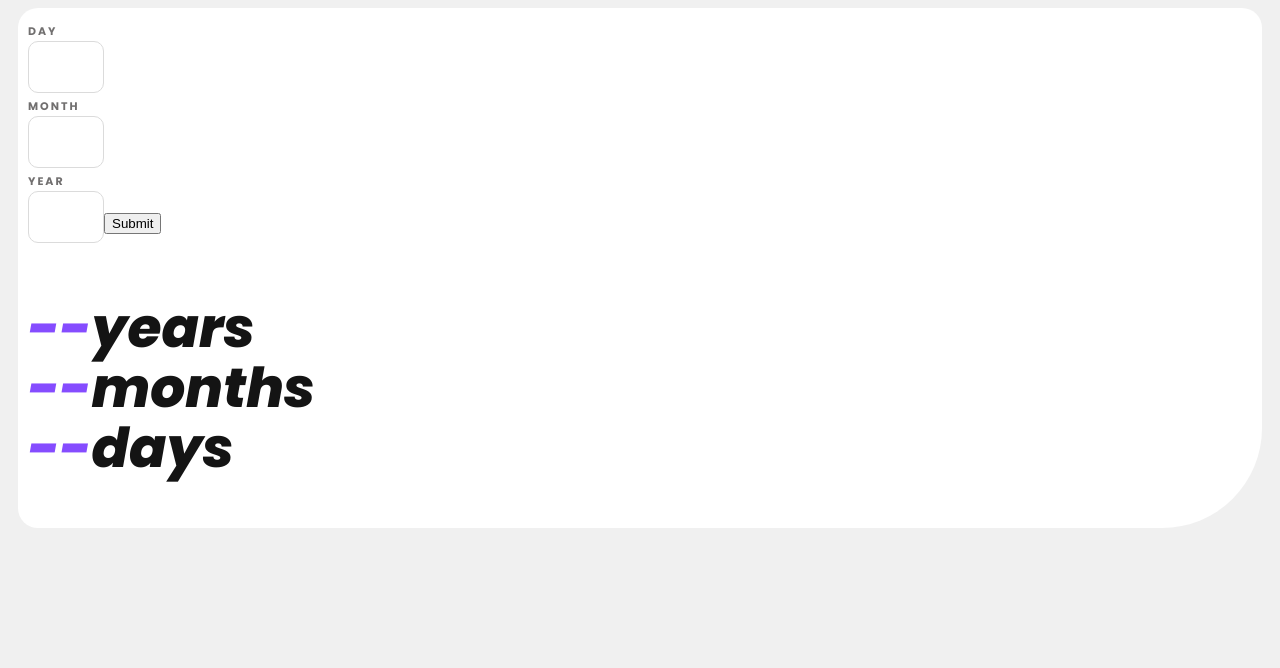
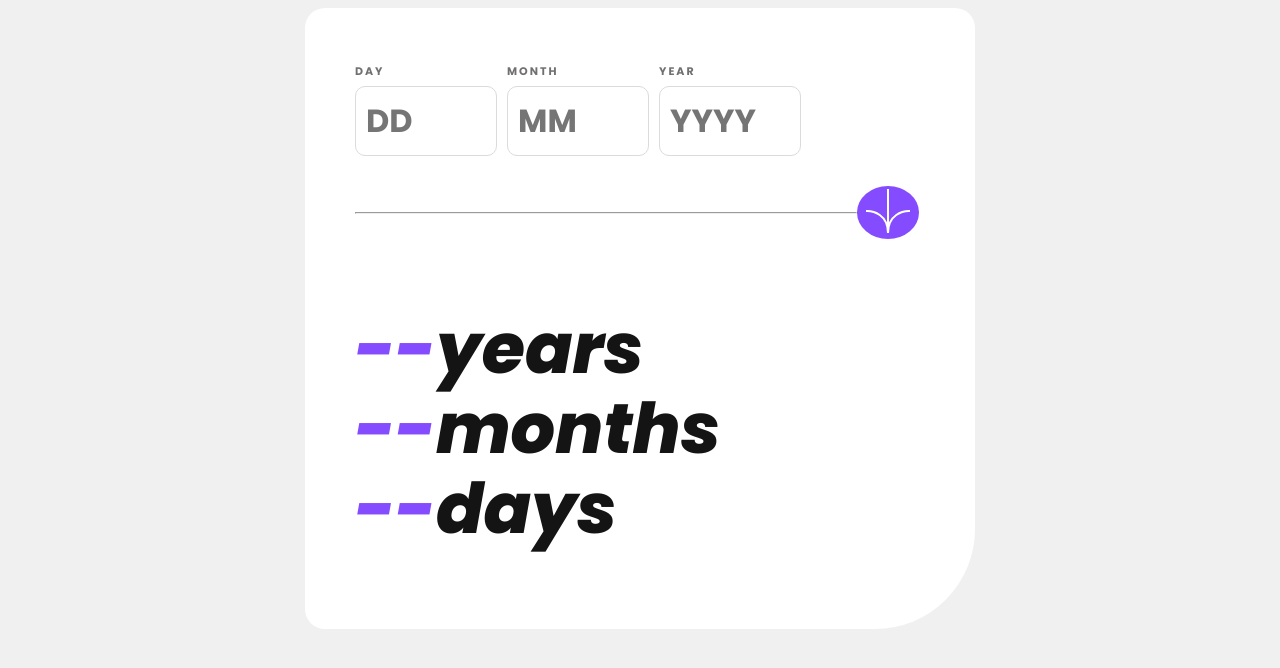
Before and after one commit to CMac450/FM-QR-Code-Component, a React (Vite) app in the folder age-calculator-app-main/: page / in a window 1280 px wide. Shown: the top 668 px of the page. Built offline with nearby package versions, Linux system fonts and the light colour scheme.

Commit message:
Commented out validation logic. Trying it from a new avenue. Add more styling and divider. Also changed button

```diff
--- a/age-calculator-app-main/src/App.css
+++ b/age-calculator-app-main/src/App.css
@@ -4,24 +4,30 @@
 
 .card {
   background-color: hsl(0, 0%, 100%);
-  height: 500px;
+  height: auto;
   border-top-left-radius: 20px;
   border-top-right-radius: 20px;
   border-bottom-left-radius: 20px;
   border-bottom-right-radius: 100px;
-  margin: 0px 10px;
+  margin: auto auto;
   padding: 10px;
+  width: 650px;
   /* text-align: center; */
 }
 
-input {
-  width: 70px;
+.card-body {
+  margin: 40px;
+}
+
+input:not(#submitBtn) {
+  width: 120px;
   font-size: 32px;
   border: 1px solid hsl(0, 0%, 86%);
   border-radius: 10px;
 }
 
-input:required:invalid, p.error-text  {
+form.submitted input:invalid  {
+  border-radius: 2px;
   border-color: hsl(0, 100%, 67%);
 }
 
@@ -35,25 +41,40 @@ input:required:invalid, p.error-text  {
 } */
 
 .input-row {
-  display: inline-block;
-  flex-direction: row;
+  /* display: inline-block;
+  flex-direction: row; */
+  display: flex;
+  width: auto;
+
 }
 
-p, label, input {
+input {
+  padding: 10px;
+  margin-right: 10px;
+  margin-top: 5px;
+  margin-bottom: 30px;
+}
+
+#row {
+  flex-direction: row;
+  /* margin-left: 10px; */
+}
+
+p, label, input, span {
   font-family: Poppins;
 
 }
 
-p:not(.result-text) {
+/* p:not(.result-text) {
   color: hsl(0, 100%, 67%);
   font-weight: normal;
-}
+} */
 
 p.result-text {
   color: hsl(0, 0%, 8%);
-  font-size: 55px;
+  font-size: 70px;
   font-weight: 800;
-  line-height: 60px;
+  line-height: 80px;
 }
 
 /* p.result-text{
@@ -67,14 +88,43 @@ label {
   letter-spacing: 2px;
 }
 
-p[class="result-text"] {
-
-}
-
 span[class="result-num"] {
   color: hsl(259, 100%, 65%);
 }
 
+span[class="error-text"], label[class="invalid-label"] {
+  color: hsl(0, 100%, 67%);
+  /* font-weight: 100;
+  font-size: 12px; */
+}
+
+button {
+  border-radius: 100%;
+  background-color: hsl(259, 100%, 65%);
+  border-color: hsl(259, 100%, 65%);
+  border-style: solid;
+  cursor: pointer;
+}
+
+button:hover {
+  background-color: hsl(0, 0%, 8%);
+  border-color: hsl(0, 0%, 8%);
+}
+
+/* img {
+  height: 50px;
+} */
+
+hr {
+  width: 500px;
+  color: hsl(0, 0%, 95%);
+}
+
+/*place button and divider on same row and center align both items*/
+.divider {
+  display: flex;
+  align-items: center;
+}
 
 
 /* remove input arrows in Chrome, Safari, Edge, Opera */
--- a/age-calculator-app-main/src/App.jsx
+++ b/age-calculator-app-main/src/App.jsx
@@ -9,6 +9,7 @@ function App() {
   const [calculatedDays, setCalculatedDays] = useState(0);
   const [calculatedMonths, setCalculatedMonths] = useState(0);
   const [calculatedYears, setCalculatedYears] = useState(0);
+
   const calculateAge = (dayInput, monthInput, yearInput) => {
 
     let bDay = dayInput;
@@ -27,59 +28,143 @@ function App() {
     let tYear = todayFull.getFullYear();
 
     if (tDay < bDay) {
+      if (bDay !== 0) {
         setCalculatedDays((tDay - bDay) + 30);
+      }
       tMonth -= 1;
     } else {
+      if (bDay !== 0) {
         setCalculatedDays(tDay - bDay);
+      }
     }
 
     if (tMonth < bMonth) {
+      if (bMonth !== 0) {
         setCalculatedMonths((tMonth - bMonth) + 12);
+      }
+
       tYear -= 1;
     } else {
-      setCalculatedMonths(tMonth - bMonth)
+      if (bMonth !== 0) {
+        setCalculatedMonths(tMonth - bMonth);
+      }
     }
 
+    if (bYear !== 0) {
       setCalculatedYears(tYear - bYear);
     }
+  }
 
-  // const validateForm = (event) => {
-  //   event.preventDefault();
-  //   calculateAge();
+
+  const [isDayFieldEmpty, setIsDayFieldEmpty] = useState(true);
+  const [isMonthFieldEmpty, setIsMonthFieldEmpty] = useState(true);
+  const [isYearFieldEmpty, setIsYearFieldEmpty] = useState(true);
+  const [isDayInputValid, setIsDayInputValid] = useState(false);
+  let invalidDayRangeError = (<span className='error-text'>You must choose a number between 1 and 31</span>);
+  let invalidMonthRangeError = (<span className='error-text'>You must choose a number between 1 and 12</span>);
+  let invalidYearError = (<span className='error-text'>You must choose a number less than or eequal to 2023</span>);
+  let invalidDateError = (<span className='error-text'>Your date is invalid.</span>)
+  let requiredFieldError = (<span className='error-text'>This field is required</span>)
+
+
+  const validateForm = (event) => {
+    let d = document.forms["calculteAgeForm"]["day"].value;
+    let m = document.forms["calculteAgeForm"]["month"].value;
+    let y = document.forms["calculteAgeForm"]["year"].value;
+
+    // alert("Your form was submitted");
+
+    event.preventDefault();
+
+    if (d !== "") { // && m === "" && y === ""
+      setIsDayFieldEmpty(false);
+      //setIsMonthFieldValid(false);
+      //setIsYearFieldValid(false);
+    } else if (d >= 1 && d <= 31) {
+      setIsDayInputValid(true);
+    }
+
+    if (m === "") {
+      setIsMonthFieldEmpty(false);
+    }
+
+    if (y === "") {
+      setIsYearFieldEmpty(false);
+    }
+
+    //event.preventDefault();
+    //calculateAge();
+
+    // let inputs = document.getElementById("form").elements;
+
+    // for (let i = 0; i < inputs.lenght; i++) {
+    //   inputs[i].addEventListener("invalid", function () {
+    //     document.getElementById("form").className = "submitted";
+    //   })
     // }
+  }
+
+
 
   //input borders and labels must turn red if invalid. also add message "this field is required" if field is empty
   return (
     <>
       <div className='card'>
-        <div className='input-row'>
-          {/* <form  className='form' name="calculteAgeForm" action="" method="" onSubmit={validateForm}> */}
+
+        <div className='card-body'>
+          <form className='form' id="form" name="calculteAgeForm" action="" method="" autoComplete='off'> {/*onSubmit={(e) => { validateForm(e); calculateAge(dayInput, monthInput, yearInput) }} */}
+            <div className='input-row' id="row">
               <div className='col col-left'>
+                <div>
                   <label htmlFor='day'>day</label><br />
-            <input type='number' id="day" onChange={(e) => { setDayInput(e.target.value) }} />
+                  <input type='number' id="day" onChange={(e) => { setDayInput(e.target.value); validateForm(e.target.value) }} placeholder='DD' /> {/*min={1} max={31} */}
+                </div>
+                <div>
+                  {/* {!isDayFieldEmpty ? requiredFieldError : (<></>)}
+                {!isDayInputValid ? invalidDayRangeError : (<></>)} */}
+                </div>
               </div>
               <div className='col col-mid'>
+                <div>
                   <label htmlFor='month'>month</label><br />
-            <input type='number' id="month" onChange={(e) => { setMonthInput(e.target.value) }} />
+                  <input type='number' id="month" onChange={(e) => { setMonthInput(e.target.value) }} placeholder='MM' /> {/*min={1} max={12} */}
+                </div>
+                <div>
+                  {/* {!isMonthFieldEmpty ? requiredFieldError : (<></>)} */}
+                </div>
               </div>
               <div className='col col-right'>
+                <div>
                   <label htmlFor='year'>year</label><br />
-            <input type='number' id="year" onChange={(e) => { setYearInput(e.target.value) }} />
+                  <input type='number' id="year" onChange={(e) => { setYearInput(e.target.value) }} placeholder='YYYY' /> {/*max={2023} */}
                 </div>
-          {/* <input type='submit'/> */}
-          {/* </form> */}
+                <div>
+                  {/* {!isYearFieldEmpty ? requiredFieldError : (<></>)} */}
+                </div>
               </div>
 
-        <button type='button' onClick={(e) => { calculateAge(dayInput, monthInput, yearInput) }}>Submit</button>
+            </div>
+            {/* <input type='submit' value="submit" id="submitBtn" /> */}
+          </form>
 
-        <div className='divider'>
 
+          {/* <button type='button' onClick={(e) => { validateForm(e); calculateAge(dayInput, monthInput, yearInput) }}>Submit</button> */}
+
+          {/* <div className='divider'>
+            <hr className='solid'></hr><button type='button' onClick={(e) => { validateForm(e); calculateAge(dayInput, monthInput, yearInput) }}><img src="../assets/images/icon-arrow.svg" /></button>
+          </div> */}
+
+
+          <div className='divider' id="row">
+            <div><hr className='solid'></hr></div>
+            <div><button type='button' onClick={(e) => { validateForm(e); calculateAge(dayInput, monthInput, yearInput) }}><img src="../assets/images/icon-arrow.svg" /></button></div>
           </div>
+
 
           <div className='result'>
             <p className='result-text'>
               <i>
-              {calculatedYears ? (
+                {calculatedYears !== 0 ? (
                   <span className='result-num'>{calculatedYears}</span>
                 ) : (
                   <span className='result-num'>--</span>
@@ -108,7 +193,130 @@ function App() {
             </p>
           </div>
         </div>
+      </div>
     </>
   )
 }
+
+{/*<NotValidatedInputs isDayFieldValid={isDayFieldValid} isMonthFieldValid={isMonthFieldValid} isYearFieldValid={isYearFieldValid} /> */ }
+function InvalidInputs({ isDayFieldValid, isMonthFieldValid, isYearFieldValid }) {
+  return (
+    <>
+      <form className='form' id="form" name="calculteAgeForm" action="" method="" onSubmit={(e) => { validateForm(e); calculateAge(dayInput, monthInput, yearInput) }}> {/*onSubmit={(e) => {validateForm(e); calculateAge();}} */}
+        <div className='col col-left'>
+          <label className='invalid-label' htmlFor='day'>day</label><br />
+          <input type='number' id="day" onChange={(e) => { setDayInput(e.target.value); validateForm(e.target.value) }} min={1} max={31} />
+          {!isDayFieldValid ? (
+            <span className='error-text'>
+              This field is required
+            </span>) :
+            (<></>)
+          }
+        </div>
+        <div className='col col-mid'>
+          <label className='invalid-label' htmlFor='month'>month</label><br />
+          <input type='number' id="month" onChange={(e) => { setMonthInput(e.target.value) }} min={1} max={12} />
+          {!isMonthFieldValid ? (
+            <span className='error-text'>
+              This field is required
+            </span>) :
+            (<></>)
+          }
+        </div>
+        <div className='col col-right'>
+          <label className='invalid-label' htmlFor='year'>year</label><br />
+          <input type='number' id="year" onChange={(e) => { setYearInput(e.target.value) }} max={2023} />
+          {!isYearFieldValid ? (
+            <span className='error-text'>
+              This field is required
+            </span>) :
+            (<></>)
+          }
+        </div>
+        <input type='submit' value="submit" id="submitBtn" />
+      </form>
+    </>
+  )
+}
+
+function NotValidatedInputs({ isDayFieldValid, isMonthFieldValid, isYearFieldValid }) {
+  return (
+    <>
+      <form className='form' id="form" name="calculteAgeForm" action="" method="" onSubmit={(e) => { validateForm(e); calculateAge(dayInput, monthInput, yearInput) }}> {/*onSubmit={(e) => {validateForm(e); calculateAge();}} */}
+        <div className='col col-left'>
+          <label htmlFor='day'>day</label><br />
+          <input type='number' id="day" onChange={(e) => { setDayInput(e.target.value); validateForm(e.target.value) }} min={1} max={31} placeholder='DD' />
+          {!isDayFieldValid ? (
+            <span className='error-text'>
+              This field is required
+            </span>) :
+            (<></>)
+          }
+        </div>
+        <div className='col col-mid'>
+          <label htmlFor='month'>month</label><br />
+          <input type='number' id="month" onChange={(e) => { setMonthInput(e.target.value) }} min={1} max={12} placeholder='MM' />
+          {!isMonthFieldValid ? (
+            <span className='error-text'>
+              This field is required
+            </span>) :
+            (<></>)
+          }
+        </div>
+        <div className='col col-right'>
+          <label htmlFor='year'>year</label><br />
+          <input type='number' id="year" onChange={(e) => { setYearInput(e.target.value) }} max={2023} placeholder='YYYY' />
+          {!isYearFieldValid ? (
+            <span className='error-text'>
+              This field is required
+            </span>) :
+            (<></>)
+          }
+        </div>
+        <input type='submit' value="submit" id="submitBtn" />
+      </form>
+    </>
+  )
+}
+
+function ValidatedInputs({ isDayFieldValid, isMonthFieldValid, isYearFieldValid }) {
+  return (
+    <>
+      <form className='form' id="form" name="calculteAgeForm" action="" method="" onSubmit={(e) => { validateForm(e); calculateAge(dayInput, monthInput, yearInput) }}> {/*onSubmit={(e) => {validateForm(e); calculateAge();}} */}
+        <div className='col col-left'>
+          <label htmlFor='day'>day</label><br />
+          <input type='number' id="day" onChange={(e) => { setDayInput(e.target.value); validateForm(e.target.value) }} min={1} max={31} placeholder='DD' />
+          {!isDayFieldValid ? (
+            <span className='error-text'>
+              This field is required
+            </span>) :
+            (<></>)
+          }
+        </div>
+        <div className='col col-mid'>
+          <label htmlFor='month'>month</label><br />
+          <input type='number' id="month" onChange={(e) => { setMonthInput(e.target.value) }} min={1} max={12} placeholder='MM' />
+          {!isMonthFieldValid ? (
+            <span className='error-text'>
+              This field is required
+            </span>) :
+            (<></>)
+          }
+        </div>
+        <div className='col col-right'>
+          <label htmlFor='year'>year</label><br />
+          <input type='number' id="year" onChange={(e) => { setYearInput(e.target.value) }} max={2023} placeholder='YYYY' />
+          {!isYearFieldValid ? (
+            <span className='error-text'>
+              This field is required
+            </span>) :
+            (<></>)
+          }
+        </div>
+        <input type='submit' value="submit" id="submitBtn" />
+      </form>
+    </>
+  )
+}
+
 export default App
```
Lines whose indentation alone changed are shown as unchanged.
